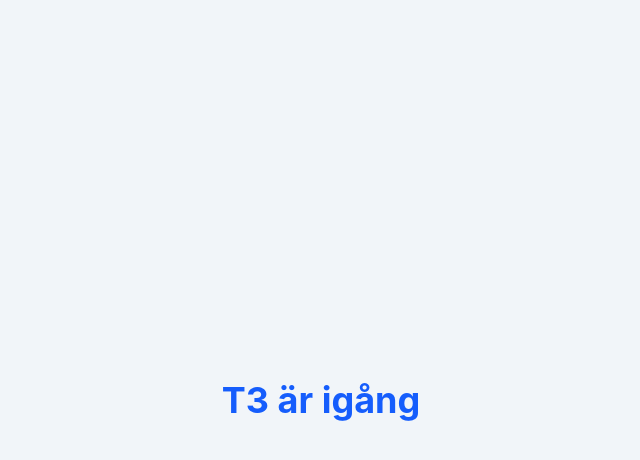
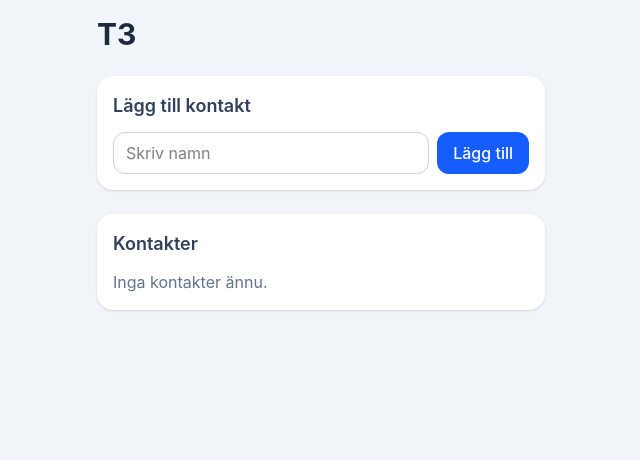
Before and after one commit to MrZaxarato/t3, a React (Vite) app: page / in a window 1280 px wide. Shown: the top 460 px of the page, without its empty margins (319-959 px from the left). Built offline with nearby package versions, Linux system fonts and the light colour scheme.

Commit message:
Added contact list feature

```diff
--- a/src/App.jsx
+++ b/src/App.jsx
@@ -1,9 +1,77 @@
+import { useState } from 'react'
+
 export default function App() {
+  const [name, setName] = useState('')
+  const [contacts, setContacts] = useState([])
+
+  function handleAddContact() {
+    const trimmedName = name.trim()
+
+    if (!trimmedName) return
+
+    const newContact = {
+      id: Date.now(),
+      name: trimmedName,
+      lastContact: 'Idag',
+    }
+
+    setContacts([newContact, ...contacts])
+    setName('')
+  }
+
   return (
-    <div className="min-h-screen bg-slate-100 flex items-center justify-center">
-      <h1 className="text-4xl font-bold text-blue-600">
-        T3 är igång
-      </h1>
+    <div className="min-h-screen bg-slate-100 p-4">
+      <div className="mx-auto max-w-md">
+        <h1 className="mb-6 text-3xl font-bold text-slate-800">T3</h1>
+
+        <div className="mb-6 rounded-2xl bg-white p-4 shadow">
+          <h2 className="mb-3 text-lg font-semibold text-slate-700">
+            Lägg till kontakt
+          </h2>
+
+          <div className="flex gap-2">
+            <input
+              type="text"
+              placeholder="Skriv namn"
+              value={name}
+              onChange={(e) => setName(e.target.value)}
+              className="flex-1 rounded-xl border border-slate-300 px-3 py-2 outline-none focus:border-blue-500"
+            />
+            <button
+              onClick={handleAddContact}
+              className="rounded-xl bg-blue-600 px-4 py-2 font-medium text-white hover:bg-blue-700"
+            >
+              Lägg till
+            </button>
+          </div>
+        </div>
+
+        <div className="rounded-2xl bg-white p-4 shadow">
+          <h2 className="mb-3 text-lg font-semibold text-slate-700">
+            Kontakter
+          </h2>
+
+          {contacts.length === 0 ? (
+            <p className="text-slate-500">Inga kontakter ännu.</p>
+          ) : (
+            <ul className="space-y-3">
+              {contacts.map((contact) => (
+                <li
+                  key={contact.id}
+                  className="rounded-xl border border-slate-200 p-3"
+                >
+                  <div className="font-semibold text-slate-800">
+                    {contact.name}
+                  </div>
+                  <div className="text-sm text-slate-500">
+                    Senaste kontakt: {contact.lastContact}
+                  </div>
+                </li>
+              ))}
+            </ul>
+          )}
+        </div>
+      </div>
     </div>
   )
 }
```
